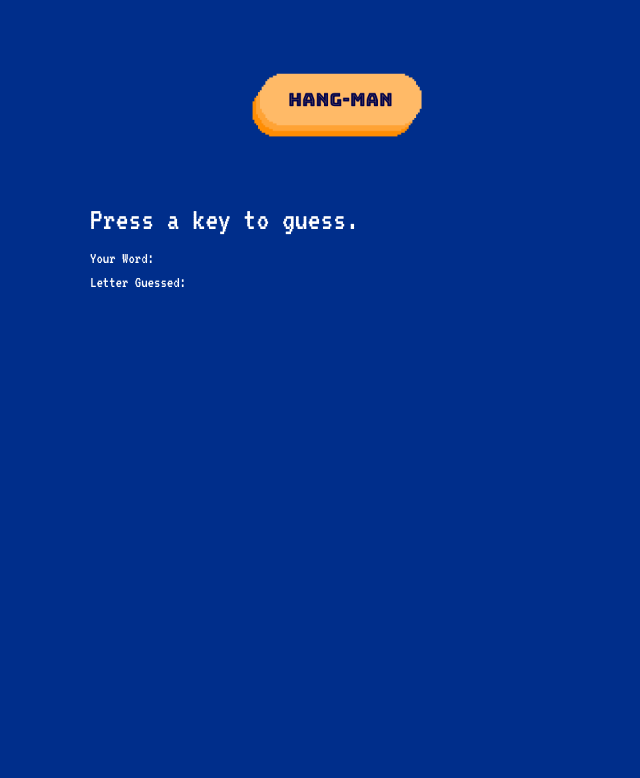
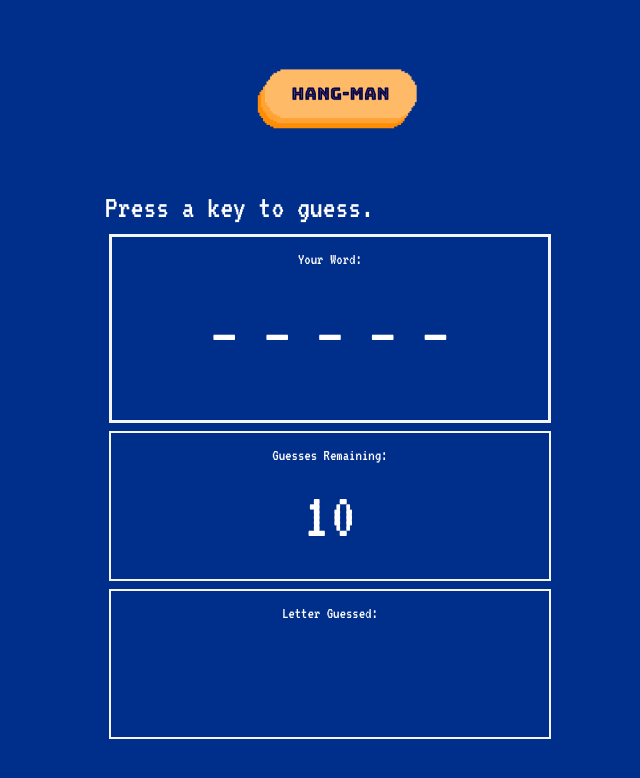
Before and after one commit to fahad011686/Word-Guess-Game, a plain HTML site: page index.html in a window 1280 px wide. Shown: the whole page, without its empty margins (300-940 px from the left). Drawn offline with nearby package versions, Linux system fonts and the light colour scheme.

Commit message:
Pushing all changes, taking a break.

```diff
--- a/assets/javascript/game.js
+++ b/assets/javascript/game.js
@@ -25,7 +25,7 @@ console.log(dashes);
 
 
 document.onkeyup = function (event) {
-    var letter = event.key.toLowerCase();
+    var letter = event.key.toUpperCase();
     // console.log(letter);
     var change = document.querySelector("#letterGuessed");
     change.innerHTML = letter;
--- a/index.html
+++ b/index.html
@@ -13,21 +13,28 @@
 </head>
 
 <body>
-    <div class="header">
+    <div class="container">
         <img id="logo" src="assets/images/logo.png" alt="Game Logo">
 
         <h2>Press a key to guess.</h2>
-    </div>
 
-    <div>Your Word:
-        <div id="randomWord">
-            <!-- random word -->
+
+        <div class="col-lg-3 col-md-6 col-sm-12">Your Word:
+            <div id="randomWord">
+                _ _ _ _ _
+            </div>
         </div>
-    </div>
 
-    <div>Letter Guessed:
-        <div id="letterGuessed">
-            <!-- keys pressed -->
+        <div class="col-xs-12 col-md-6">Guesses Remaining:
+            <div id="guessRemaining">
+               10
+            </div>
+        </div>
+
+        <div class="col-xs-12 col-md-6">Letter Guessed:
+            <div id="letterGuessed">
+                <!-- keys pressed -->
+            </div>
         </div>
     </div>
 
```
